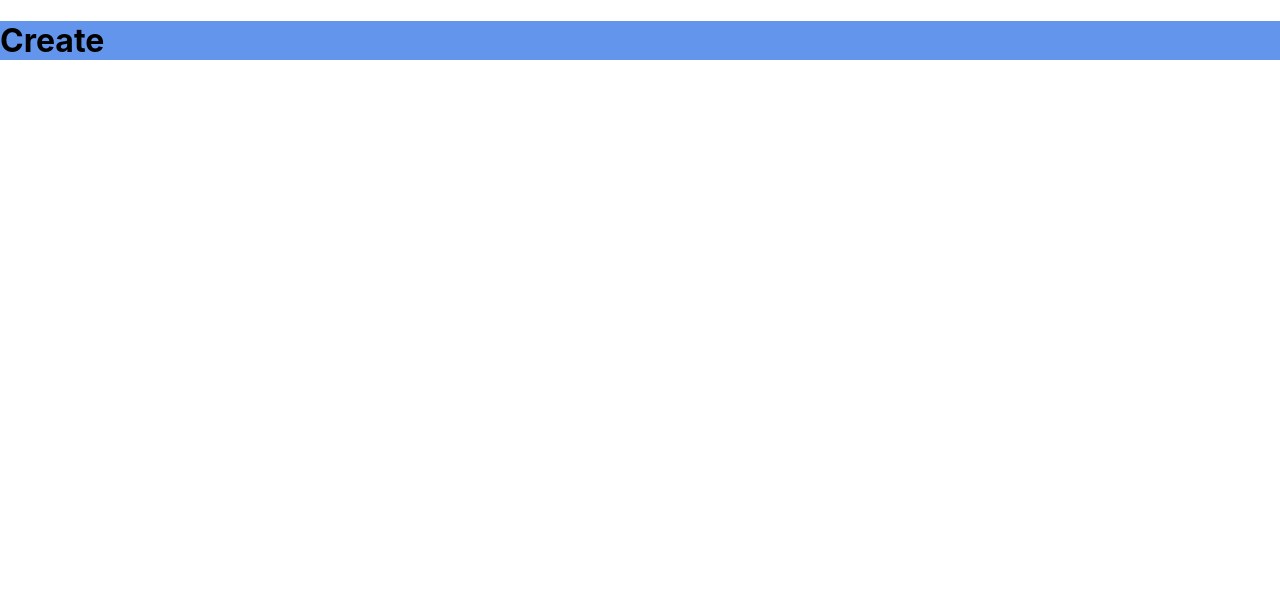
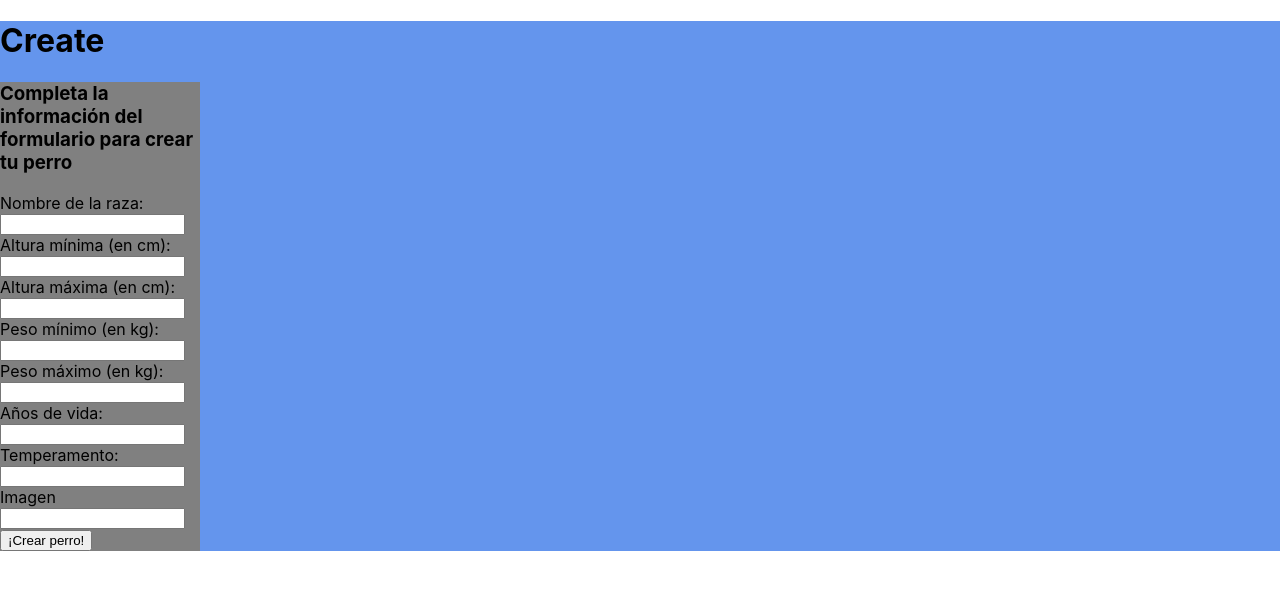
Before and after one commit to lccarrillo247/PI-Dogs-main, a React (Create React App) app in the folder client/: page /create in a window 1280 px wide. Shown: the top 590 px of the page. Built offline with nearby package versions, Linux system fonts and the light colour scheme.

Commit message:
Detail v01 y form v01

```diff
--- a/client/src/components/card/card.jsx
+++ b/client/src/components/card/card.jsx
@@ -1,17 +1,18 @@
+import { Link } from 'react-router-dom';
 import styles from './card.module.css';
 
 export default function Card({dog}) {
 
-console.log(dog);
-
 const {id,image,name,height,weight,life_span,temperament} = dog;
 
     return (
+        <Link to={`/home/${id}`}>
         <div className={styles.cardContainer}>
             <h1>{name}</h1>
         <img className={styles.cardImage} src={image} alt={name} />
         <p>Weight: {weight}</p>
         <p>Temperament: {temperament}</p>
         </div>
+        </Link>
     )
 };
--- /dev/null
+++ b/client/src/components/form/form.jsx
@@ -0,0 +1,126 @@
+import { useState } from 'react';
+import styles from './form.module.css';
+import { useDispatch } from 'react-redux';
+
+export default function Form() {
+
+    const dispatch = useDispatch;
+
+    const [input, setInput] = useState({
+        image: "",
+        name: "",
+        minheight: "",
+        maxheight: "",
+        minweight: "",
+        maxweight: "",
+        life_span: "",
+        temperament: "",
+    })
+
+    const [errors, setErrors] = useState({
+        image: "",
+        name: "",
+        minheight: "",
+        maxheight: "",
+        minweight: "",
+        maxweight: "",
+        life_span: "",
+        temperament: "",
+    })
+
+    const validate=(input)=>{
+
+    let errors = {};
+    const regexLetters = /^[A-Za-z\s]+$/;
+
+    if (!input.name) {
+        errors.name = 'Ingresa el nombre de la raza'
+    } else if (!regexLetters.test(input.name)) {
+        errors.name = "Ingresa un nombre de solo letras"
+    }
+
+    // Terminar validaciones
+
+    return errors;
+
+    }
+
+    function handleChange(e){
+        setInput({
+            ...input,
+            [e.target.name]: e.target.value,
+        });
+
+        setErrors(validate({
+            ...input,
+            [e.target.name]: e.target.value,
+        }));
+    }
+
+    function handleSubmit(){
+        // hacer dispatch con action que lleva esto al back con los datos juntos
+        // Si hay errores, tirar alert
+        // si no hay errores, hacer axios post convirtiendo los datos
+    }
+
+    console.log(input)
+
+    return (
+        <div className={styles.form}>
+        <h3>Completa la información del formulario para crear tu perro</h3>
+        <form onSubmit={""}>
+        <label>Nombre de la raza:</label>
+        <input
+        type="text"
+        name="name"
+        value={input.value}
+        onChange={handleChange}/>
+        {errors.name && <p>{errors.name}</p>}
+        <label>Altura mínima (en cm):</label>
+        <input
+        type="number"
+        name="minheight"
+        value={input.value}
+        onChange={handleChange}/>
+        <label>Altura máxima (en cm):</label>
+        <input
+        type="number"
+        name="maxheight"
+        value={input.value}
+        onChange={handleChange}/>
+        <label>Peso mínimo (en kg):</label>
+        <input
+        type="number"
+        name="minweight"
+        value={input.value}
+        onChange={handleChange}/>
+        <label>Peso máximo (en kg):</label>
+        <input
+        type="number"
+        name="maxweight"
+        value={input.value}
+        onChange={handleChange}/>
+        <label>Años de vida:</label>
+        <input
+        type="number"
+        name="life_span"
+        value={input.value}
+        onChange={handleChange}/>
+        <label>Temperamento:</label>
+        <input
+        type="text"
+        name="temperament"
+        value={input.value}
+        onChange={handleChange}/>
+        <label>Imagen</label>
+        <input
+        type="text"
+        name="image"
+        value={input.value}
+        onChange={handleChange}/>
+
+        <button type="submit">¡Crear perro!</button>
+        </form>
+        </div>
+    )
+};
--- /dev/null
+++ b/client/src/components/form/form.module.css
@@ -0,0 +1,4 @@
+.form {
+    background-color: gray;
+    width: 200px;
+}
--- a/client/src/components/navbar/navbar.jsx
+++ b/client/src/components/navbar/navbar.jsx
@@ -1,11 +1,20 @@
+import { NavLink } from 'react-router-dom';
 import styles from './navbar.module.css';
 
-export default function Navbar() {
+export default function Navbar({handleChange, handleSubmit}) {
     return (
         <div className={styles.navbar}>
-            <h1>Navbar</h1>
-        <input placeholder='Ingresa la raza del perro, perra'/>
-        <button>Buscar</button>
+        <form onChange={(e) => handleChange(e)}>
+        <input placeholder='Ingresa la raza del perro, perra' type='search'/>
+            <button type='submit' onClick={handleSubmit}>
+            Buscar
+            </button>
+            <NavLink to="/create" >
+                <button>
+                    ¡Crea tu perro!
+                </button>
+            </NavLink>
+        </form>
         </div>
     )
 };
--- a/client/src/redux/actions/index.js
+++ b/client/src/redux/actions/index.js
@@ -1,6 +1,10 @@
 import axios from 'axios';
 
-export const GET_DOGS = "GET_DOGS"
+export const GET_DOGS = "GET_DOGS";
+export const GET_BY_NAME = "GET_BY_NAME";
+export const GET_BY_ID = "GET_BY_ID";
+export const RESET_ID = "RESET_ID";
+
 
 export function getDogs(){
     return async function(dispatch){
@@ -9,6 +13,31 @@ export function getDogs(){
         type: "GET_DOGS",
         payload: response.data
     })
+    }
+};
 
+export function getByName(name){
+    return async function(dispatch){
+        const response = await axios.get(`http://localhost:3001/dogs?name=${name}`);
+    return dispatch({
+        type: "GET_BY_NAME",
+        payload: response.data
+    })
     }
-}
+};
+
+export function getById(idRaza){
+    return async function(dispatch){
+        const response = await axios.get(`http://localhost:3001/dogs/${idRaza}`);
+    return dispatch({
+        type: "GET_BY_ID",
+        payload: response.data
+    })
+    }
+};
+
+export function resetId(){
+    return {
+        type: "RESET_ID",
+    }
+};
--- a/client/src/redux/reducer/index.js
+++ b/client/src/redux/reducer/index.js
@@ -1,14 +1,30 @@
-import { GET_DOGS } from "../actions";
+import { GET_DOGS, GET_BY_NAME, GET_BY_ID, RESET_ID } from "../actions";
 
-let initialState = {allDogs: []};
+let initialState = {allDogs: [], dogsCopy: [], dogId: []};
 
-function rootReducer(state = initialState,action) {
+function rootReducer(state = initialState ,action) {
     switch(action.type){
         case GET_DOGS:
             return{
                 ...state,
-                allDogs: action.payload
+                allDogs: action.payload,
+                dogsCopy: action.payload
             }
+            case GET_BY_NAME:
+                return{
+                    ...state,
+                    allDogs: action.payload
+                }
+                case GET_BY_ID:
+                    return{
+                        ...state,
+                        dogId: action.payload
+                    }
+                    case RESET_ID:
+                        return{
+                            ...state,
+                            dogId: [],
+                        }
         default:
             return state;
     }
--- a/client/src/redux/store/index.js
+++ b/client/src/redux/store/index.js
@@ -1,5 +1,6 @@
 import {createStore, applyMiddleware} from'redux';
 import {composeWithDevTools} from "redux-devtools-extension";
+import devToolsEnhancer from 'remote-redux-devtools';
 import thunk from "redux-thunk";
 import rootReducer from '../reducer';
 
--- a/client/src/views/create/create.jsx
+++ b/client/src/views/create/create.jsx
@@ -1,9 +1,11 @@
+import Form from '../../components/form/form';
 import styles from './create.module.css';
 
 export default function Create() {
     return (
         <div className={styles.create}>
             <h1>Create</h1>
+            <Form />
         </div>
     )
 };
--- a/client/src/views/detail/detail.jsx
+++ b/client/src/views/detail/detail.jsx
@@ -1,9 +1,36 @@
+import { useDispatch, useSelector } from 'react-redux';
 import styles from './detail.module.css';
+import { useParams } from 'react-router-dom';
+import { useEffect } from 'react';
+import { getById, resetId } from '../../redux/actions';
+
 
 export default function Detail() {
+
+    const idRaza = (useParams()).id;
+    const dispatch = useDispatch();
+    const dogId = useSelector((state)=> state.dogId);
+
+    useEffect(()=>{
+        dispatch(getById(idRaza))// return ()=>{dispatch(resetId())}
+    },[dispatch]);
+
+    console.log(dogId);
+
+    const {id, image,name,height,weight,life_span,temperament} = dogId;
+
     return (
         <div className={styles.detail}>
-            <h1>Detail</h1>
+            <p>Este es el create</p>
+            <h1>{id}</h1>
+            <img src={image} atl={name} />
+            <p>{name}</p>
+            <p>{height}</p>
+            <p>{weight}</p>
+            <p>{temperament}</p>
+            <p>{life_span}</p>
         </div>
     )
 };
+
+// MIN 1:03 FORMS
--- a/client/src/views/home/home.jsx
+++ b/client/src/views/home/home.jsx
@@ -1,6 +1,6 @@
-import { useEffect } from 'react';
+import { useEffect, useState } from 'react';
 import {useDispatch,useSelector} from 'react-redux';
-import { getDogs } from '../../redux/actions';
+import { getByName, getDogs } from '../../redux/actions';
 import Cards from '../../components/cards/cards';
 import Navbar from '../../components/navbar/navbar';
 import styles from './home.module.css';
@@ -10,13 +10,39 @@ export default function Home() {
 const dispatch = useDispatch();
 const allDogs = useSelector((state)=>state.allDogs);
 
+// Filtro con el backend
+const [searchString, setSearchString] = useState("");
+
+function handleChange(e){
+    e.preventDefault()
+    setSearchString(e.target.value)
+};
+
+function handleSubmit (e) {
+    e.preventDefault()
+    dispatch(getByName(searchString))
+}
+
+// filtro sobre el esado (front, video repaso Gama)
+// const [filtered, setFiltered] = useState(allDogs); // intentar después con dogsCopy. Traer por useSelector
+
+// function handleChange(e){
+//     e.preventDefault()
+//     setSearchString(e.target.value)
+// };
+// function handleSubmit(e){
+//     e.preventDefault();
+//     const filtered = allDogs.filter(dog=> dog.name.includes(searchString));
+//     setFiltered(filtered);
+// };
+
 useEffect(()=>{
     dispatch(getDogs())
 },[dispatch]);
 
     return (
         <div className={styles.home}>
-            <Navbar />
+            <Navbar handleChange={handleChange} handleSubmit={handleSubmit} />
             <Cards allDogs={allDogs} />
         </div>
     )
--- a/package.json
+++ b/package.json
@@ -4,6 +4,8 @@
   },
   "dependencies": {
     "axios": "^1.5.1",
-    "redux-devtools-extension": "^2.13.9"
+    "redux-devtools-extension": "^2.13.9",
+    "remote-redux-devtools": "^0.5.16",
+    "save-dev": "^0.0.1-security"
   }
 }
```
